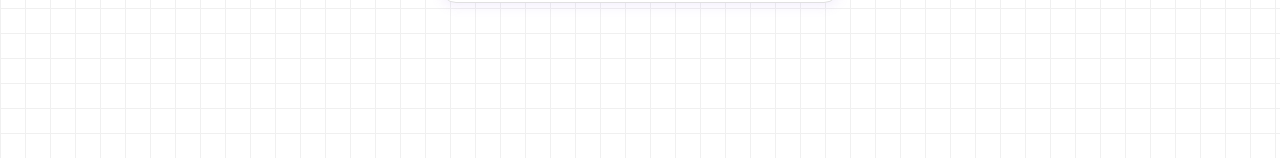
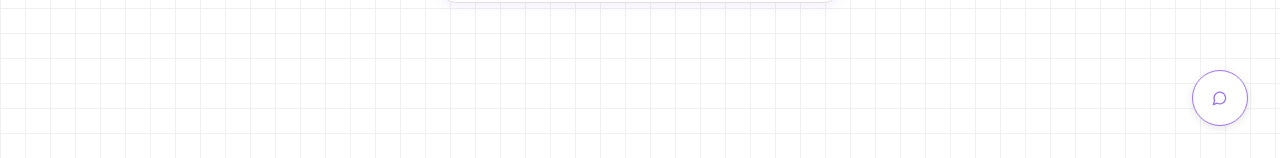
Before and after one commit to mohammaddabbass/Pixly, a React (Vite) app in the folder frontend/src/renderer/: page / in a window 1280 px wide. Shown: the part 642-800 px from the top of the page. Built offline with nearby package versions, Linux system fonts and the light colour scheme.

Commit message:
Implemented chat button component

```diff
--- /dev/null
+++ b/frontend/src/renderer/src/components/ChatButton/index.jsx
@@ -0,0 +1,19 @@
+import { MessageCircle } from 'lucide-react';
+import './styles.css';
+import { useNavigate } from 'react-router-dom';
+
+const ChatButton = () => {
+  const navigate = useNavigate();
+
+  const handleClick = () => {
+    navigate('/chats');
+  };
+
+  return (
+    <button className="chat-button flex justify-center align-center" onClick={handleClick}>
+      <MessageCircle size={24} />
+    </button>
+  );
+};
+
+export default ChatButton;
--- /dev/null
+++ b/frontend/src/renderer/src/components/ChatButton/styles.css
@@ -0,0 +1,25 @@
+/* ChatButton.css */
+.chat-button {
+    position: fixed;
+    bottom: 2rem;
+    right: 2rem;
+    width: 56px;
+    height: 56px;
+    border-radius: 50%;
+    background-color: var(--color-primary-bg);
+    color: var(--color-primary);
+    border: 1px solid var(--color-primary);
+    cursor: pointer;
+    box-shadow: var(--shadow-sm);
+    transition: transform 0.2s, box-shadow 0.2s;
+    z-index: 1000;
+  }
+
+  .chat-button:hover {
+    transform: scale(1.05);
+    box-shadow: var(--shadow-md);
+  }
+
+  .chat-button:active {
+    transform: scale(0.95);
+  }
--- a/frontend/src/renderer/src/pages/Auth/index.jsx
+++ b/frontend/src/renderer/src/pages/Auth/index.jsx
@@ -3,6 +3,7 @@ import Form from '../../components/Form';
 import './styles.css';
 import useAuth from './useAuth';
 import { useNavigate } from "react-router-dom";
+import ChatButton from '../../components/ChatButton';
 
 
 const Auth = () => {
@@ -26,6 +27,7 @@ const Auth = () => {
 
   return (
     <div className="auth-page flex column justify-center align-center">
+      <ChatButton/>
       <h1 className='title'>Pixly</h1>
       <Form
         isLogin={isLoginForm}
```
